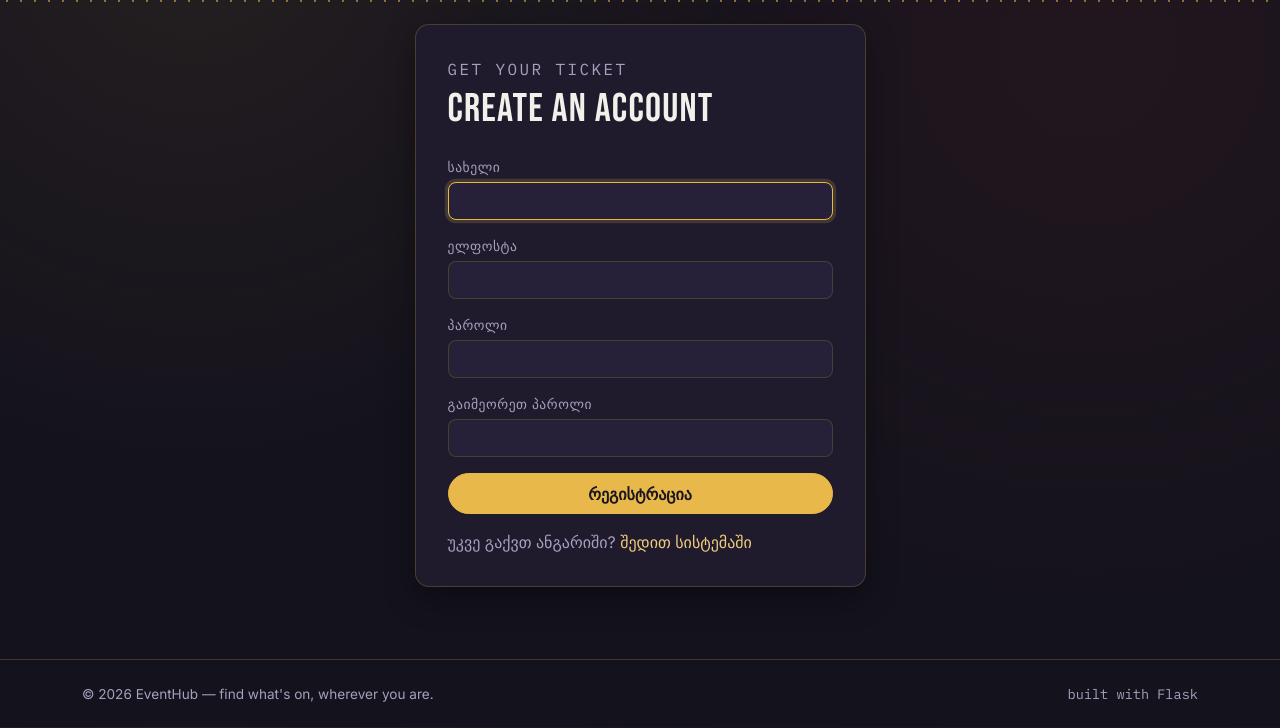
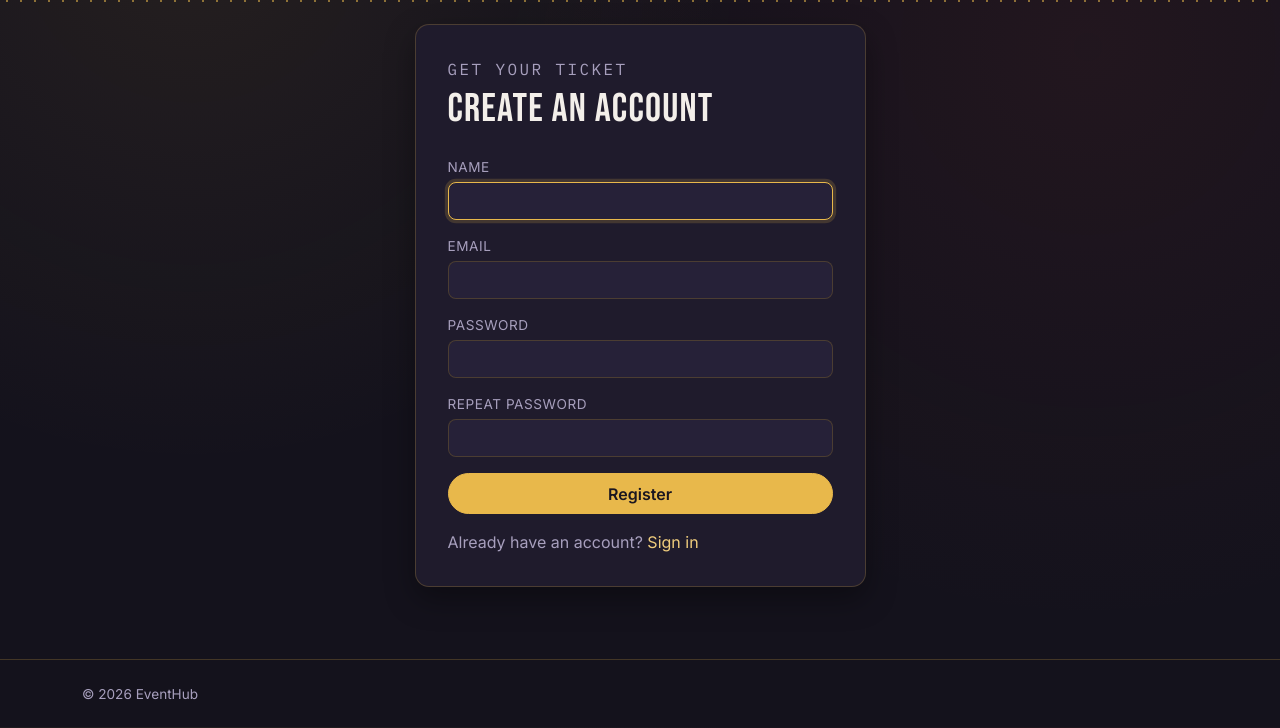
Before and after one commit to Swagbaa/eventhub_project, a Flask app: page /register in a window 1280 px wide. Shown: the part 73-801 px from the top of the page. Run offline with Flask 3, Linux system fonts and the light colour scheme; some libraries are stand-ins or nearby versions.

Commit message:
changed names and stuff

```diff
--- a/app/extensions.py
+++ b/app/extensions.py
@@ -7,5 +7,5 @@
 csrf = CSRFProtect()
 
 login_manager.login_view = "auth.login"
-login_manager.login_message = "გთხოვთ გაიაროთ ავტორიზაცია, რომ ნახოთ ეს გვერდი."
+login_manager.login_message = "Please log in to see this page."
 login_manager.login_message_category = "warning"
--- a/app/forms.py
+++ b/app/forms.py
@@ -25,56 +25,56 @@
 
 
 class RegistrationForm(FlaskForm):
-    name = StringField("სახელი", validators=[DataRequired(), Length(min=2, max=80)])
-    email = StringField("ელფოსტა", validators=[DataRequired(), Email(), Length(max=140)])
-    password = PasswordField("პაროლი", validators=[DataRequired(), Length(min=6, max=128)])
+    name = StringField("Name", validators=[DataRequired(), Length(min=2, max=80)])
+    email = StringField("Email", validators=[DataRequired(), Email(), Length(max=140)])
+    password = PasswordField("Password", validators=[DataRequired(), Length(min=6, max=128)])
     confirm_password = PasswordField(
-        "გაიმეორეთ პაროლი",
-        validators=[DataRequired(), EqualTo("password", message="პაროლები არ ემთხვევა")],
+        "Repeat password",
+        validators=[DataRequired(), EqualTo("password", message="Password doesn't match")],
     )
-    submit = SubmitField("რეგისტრაცია")
+    submit = SubmitField("Register")
 
     def validate_email(self, field):
         if User.query.filter_by(email=field.data.lower().strip()).first():
-            raise ValidationError("ეს ელფოსტა უკვე დარეგისტრირებულია.")
+            raise ValidationError("This email is already registered.")
 
 
 class LoginForm(FlaskForm):
-    email = StringField("ელფოსტა", validators=[DataRequired(), Email()])
-    password = PasswordField("პაროლი", validators=[DataRequired()])
-    remember = BooleanField("დამახსოვრება")
-    submit = SubmitField("შესვლა")
+    email = StringField("Email", validators=[DataRequired(), Email()])
+    password = PasswordField("Password", validators=[DataRequired()])
+    remember = BooleanField("Remember me")
+    submit = SubmitField("Enter")
 
 
 class EventForm(FlaskForm):
-    title = StringField("სათაური", validators=[DataRequired(), Length(max=140)])
+    title = StringField("Title", validators=[DataRequired(), Length(max=140)])
     short_description = TextAreaField(
-        "მოკლე აღწერა", validators=[DataRequired(), Length(max=280)]
+        "Short description", validators=[DataRequired(), Length(max=280)]
     )
-    full_description = TextAreaField("სრული აღწერა", validators=[DataRequired()])
-    location = StringField("ლოკაცია (ქალაქი)", validators=[DataRequired(), Length(max=140)])
-    date = DateField("თარიღი", validators=[DataRequired()], format="%Y-%m-%d")
+    full_description = TextAreaField("Full description", validators=[DataRequired()])
+    location = StringField("Location (City)", validators=[DataRequired(), Length(max=140)])
+    date = DateField("Date", validators=[DataRequired()], format="%Y-%m-%d")
     ticket_price = FloatField(
-        "ბილეთის ფასი",
-        validators=[Optional(), NumberRange(min=0, message="ფასი არ შეიძლება იყოს უარყოფითი")],
+        "Ticket price",
+        validators=[Optional(), NumberRange(min=0, message="Price can't be negative")],
         default=0,
     )
-    organizer = StringField("ორგანიზატორი", validators=[DataRequired(), Length(max=140)])
+    organizer = StringField("Organizer", validators=[DataRequired(), Length(max=140)])
     category = SelectField(
-        "კატეგორია", choices=[(c, c) for c in CATEGORIES], validators=[DataRequired()]
+        "Category", choices=[(c, c) for c in CATEGORIES], validators=[DataRequired()]
     )
-    submit = SubmitField("გამოქვეყნება")
+    submit = SubmitField("Publish")
 
 
 class ProfileForm(FlaskForm):
-    name = StringField("სახელი", validators=[DataRequired(), Length(min=2, max=80)])
-    email = StringField("ელფოსტა", validators=[DataRequired(), Email(), Length(max=140)])
+    name = StringField("Name", validators=[DataRequired(), Length(min=2, max=80)])
+    email = StringField("Email", validators=[DataRequired(), Email(), Length(max=140)])
     picture = FileField(
-        "პროფილის სურათი", validators=[Optional(), FileAllowed(["jpg", "jpeg", "png", "gif", "webp"])]
+        "Profile picture", validators=[Optional(), FileAllowed(["jpg", "jpeg", "png", "gif", "webp"])]
     )
-    submit = SubmitField("შენახვა")
+    submit = SubmitField("Save")
 
     def validate_email(self, field):
         existing = User.query.filter_by(email=field.data.lower().strip()).first()
         if existing and existing.id != current_user.id:
-            raise ValidationError("ეს ელფოსტა უკვე გამოიყენება სხვა მომხმარებლის მიერ.")
+            raise ValidationError("This email is already used by another user.")
--- a/app/routes/auth.py
+++ b/app/routes/auth.py
@@ -23,7 +23,7 @@
         db.session.add(user)
         db.session.commit()
         logger.info("New user registered: %s", user.email)
-        flash("რეგისტრაცია წარმატებით დასრულდა! ახლა შეგიძლიათ შეხვიდეთ სისტემაში.", "success")
+        flash("Successfully registered, now you can log into the system.", "success")
         return redirect(url_for("auth.login"))
 
     return render_template("register.html", form=form)
@@ -42,16 +42,15 @@
         if user and user.check_password(form.password.data):
             login_user(user, remember=form.remember.data)
             logger.info("Successful login: %s", user.email)
-            flash(f"კეთილი იყოს თქვენი დაბრუნება, {user.name}!", "success")
+            flash(f"Welcome back, {user.name}!", "success")
 
             next_page = request.args.get("next")
-            # Only ever redirect to a relative, in-app path — never to an external host
             if next_page and urlparse(next_page).netloc == "":
                 return redirect(next_page)
             return redirect(url_for("main.index"))
 
         logger.warning("Failed login attempt for email: %s", email)
-        flash("ელფოსტა ან პაროლი არასწორია.", "danger")
+        flash("Email or password is incorrect.", "danger")
 
     return render_template("login.html", form=form)
 
@@ -61,5 +60,5 @@
 def logout():
     logger.info("User logged out: %s", current_user.email)
     logout_user()
-    flash("წარმატებით გამოხვედით სისტემიდან.", "info")
+    flash("Successfully logged out.", "info")
     return redirect(url_for("main.index"))
--- a/app/routes/events.py
+++ b/app/routes/events.py
@@ -30,7 +30,7 @@
         db.session.add(event)
         db.session.commit()
         logger.info("Event created: id=%s title=%r by %s", event.id, event.title, current_user.email)
-        flash("ღონისძიება წარმატებით დაემატა!", "success")
+        flash("Event has been added!", "success")
         return redirect(url_for("main.event_detail", event_id=event.id))
 
     return render_template("add_event.html", form=form)
@@ -51,7 +51,7 @@
         _populate_event_from_form(event, form)
         db.session.commit()
         logger.info("Event updated: id=%s by %s", event.id, current_user.email)
-        flash("ღონისძიება წარმატებით განახლდა.", "success")
+        flash("Event has been renewed.", "success")
         return redirect(url_for("main.event_detail", event_id=event.id))
 
     return render_template("edit_event.html", form=form, event=event)
@@ -70,5 +70,5 @@
     logger.info("Event deleted: id=%s title=%r by %s", event.id, event.title, current_user.email)
     db.session.delete(event)
     db.session.commit()
-    flash("ღონისძიება წაიშალა.", "info")
+    flash("Even deleted.", "info")
     return redirect(url_for("main.index"))
--- a/app/routes/profile.py
+++ b/app/routes/profile.py
@@ -32,7 +32,7 @@
 
         db.session.commit()
         logger.info("Profile updated: %s", current_user.email)
-        flash("პროფილი განახლდა.", "success")
+        flash("Profile updated.", "success")
         return redirect(url_for("profile.profile"))
 
     return render_template("edit_profile.html", form=form)
--- a/app/templates/base.html
+++ b/app/templates/base.html
@@ -1,5 +1,5 @@
 <!doctype html>
-<html lang="ka">
+<html lang="en">
 <head>
   <meta charset="utf-8">
   <meta name="viewport" content="width=device-width, initial-scale=1">
@@ -67,8 +67,7 @@
 
 <footer class="footer-eventhub">
   <div class="container d-flex flex-column flex-md-row justify-content-between align-items-center gap-2">
-    <span>&copy; {{ 2026 }} EventHub — find what's on, wherever you are.</span>
-    <span class="text-mono">built with Flask</span>
+    <span>&copy; {{ 2026 }} EventHub</span>
   </div>
 </footer>
 
--- a/app/templates/event_detail.html
+++ b/app/templates/event_detail.html
@@ -49,7 +49,7 @@
       {% if current_user.is_authenticated and current_user.id == event.author_id %}
         <div class="d-flex gap-2 mt-4">
           <a href="{{ url_for('events.edit_event', event_id=event.id) }}" class="btn btn-eventhub-outline">Edit</a>
-          <form action="{{ url_for('events.delete_event', event_id=event.id) }}" method="post" onsubmit="return confirm('წავშალო ეს ღონისძიება?');">
+          <form action="{{ url_for('events.delete_event', event_id=event.id) }}" method="post" onsubmit="return confirm('Delete this event?');">
             <input type="hidden" name="csrf_token" value="{{ csrf_token() }}">
             <button type="submit" class="btn btn-eventhub-danger">Delete</button>
           </form>
--- a/app/templates/login.html
+++ b/app/templates/login.html
@@ -32,7 +32,7 @@
       </form>
 
       <p class="text-muted-custom mt-3 mb-0">
-        არ გაქვთ ანგარიში? <a href="{{ url_for('auth.register') }}">დარეგისტრირდით</a>
+        Don't have an account? <a href="{{ url_for('auth.register') }}">Register</a>
       </p>
     </div>
   </div>
--- a/app/templates/register.html
+++ b/app/templates/register.html
@@ -39,7 +39,7 @@
       </form>
 
       <p class="text-muted-custom mt-3 mb-0">
-        უკვე გაქვთ ანგარიში? <a href="{{ url_for('auth.login') }}">შედით სისტემაში</a>
+        Already have an account? <a href="{{ url_for('auth.login') }}">Sign in</a>
       </p>
     </div>
   </div>
```
Also changed, not shown: app/static/css/style.css (+0 -9 lines), app/templates/about.html (+3 -8 lines), app/utils.py (+0 -14 lines), README.md.
